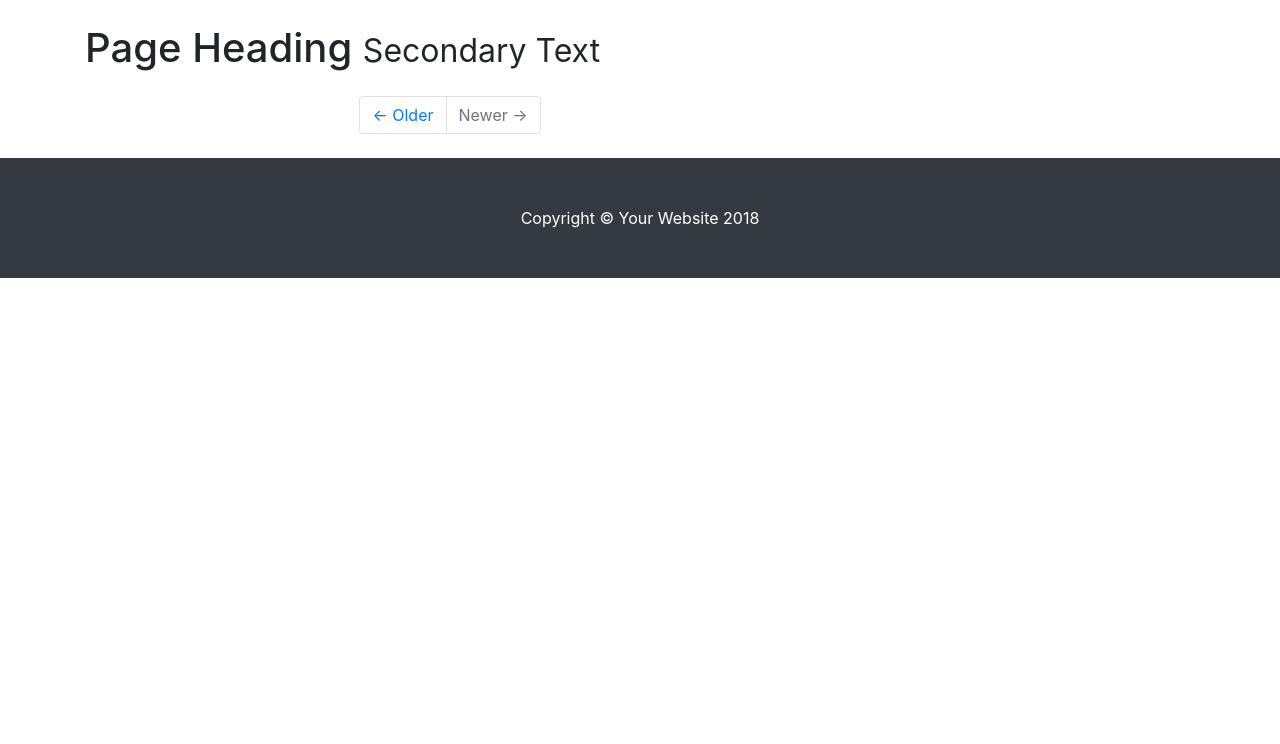
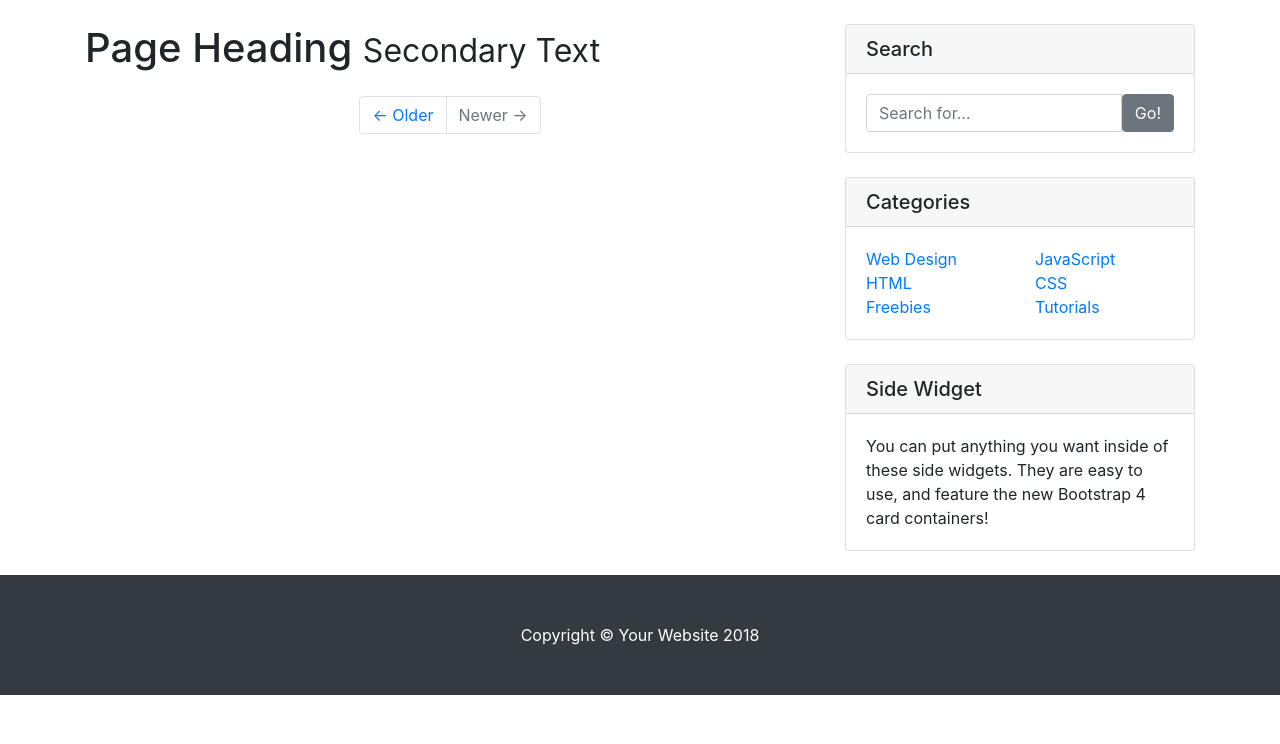
Before and after one commit to 0358rs/Git_test, a Django app: page / in a window 1280 px wide. Shown: the part 56-800 px from the top of the page. Run offline with Django 3.2, Linux system fonts and the light colour scheme; data that the repository does not hold is empty; some libraries are stand-ins or nearby versions.

Commit message:
navi_sidebar分割

```diff
--- a/blog/templates/base.html
+++ b/blog/templates/base.html
@@ -22,39 +22,14 @@
 
   <body>
 
-    <!-- Navigation -->
-    <nav class="navbar navbar-expand-lg navbar-dark bg-dark fixed-top">
-      <div class="container">
-        <a class="navbar-brand" href="#">Start Bootstrap</a>
-        <button class="navbar-toggler" type="button" data-toggle="collapse" data-target="#navbarResponsive" aria-controls="navbarResponsive" aria-expanded="false" aria-label="Toggle navigation">
-          <span class="navbar-toggler-icon"></span>
-        </button>
-        <div class="collapse navbar-collapse" id="navbarResponsive">
-          <ul class="navbar-nav ml-auto">
-            <li class="nav-item active">
-              <a class="nav-link" href="#">Home
-                <span class="sr-only">(current)</span>
-              </a>
-            </li>
-            <li class="nav-item">
-              <a class="nav-link" href="#">About</a>
-            </li>
-            <li class="nav-item">
-              <a class="nav-link" href="#">Services</a>
-            </li>
-            <li class="nav-item">
-              <a class="nav-link" href="#">Contact</a>
-            </li>
-          </ul>
-        </div>
-      </div>
-    </nav>
+    {% include "navi.html" %}
 
     <!-- Page Content -->
     <div class="container">
 
         <div class="row">
           {% block body %}{% endblock %}
+          {% include "sidebar.html" %}
         </div><!-- /.row -->
 
     </div>
--- a/blog/templates/blog/blog_list.html
+++ b/blog/templates/blog/blog_list.html
@@ -1,4 +1,5 @@
 {% extends "base.html" %}
+
 {% load static %}
 {% block body %}
     <!-- Blog Entries Column -->
--- /dev/null
+++ b/blog/templates/navi.html
@@ -0,0 +1,27 @@
+<!-- Navigation -->
+<nav class="navbar navbar-expand-lg navbar-dark bg-dark fixed-top">
+  <div class="container">
+    <a class="navbar-brand" href="#">Start Bootstrap</a>
+    <button class="navbar-toggler" type="button" data-toggle="collapse" data-target="#navbarResponsive" aria-controls="navbarResponsive" aria-expanded="false" aria-label="Toggle navigation">
+      <span class="navbar-toggler-icon"></span>
+    </button>
+    <div class="collapse navbar-collapse" id="navbarResponsive">
+      <ul class="navbar-nav ml-auto">
+        <li class="nav-item active">
+          <a class="nav-link" href="#">Home
+            <span class="sr-only">(current)</span>
+          </a>
+        </li>
+        <li class="nav-item">
+          <a class="nav-link" href="#">About</a>
+        </li>
+        <li class="nav-item">
+          <a class="nav-link" href="#">Services</a>
+        </li>
+        <li class="nav-item">
+          <a class="nav-link" href="#">Contact</a>
+        </li>
+      </ul>
+    </div>
+  </div>
+</nav>
--- /dev/null
+++ b/blog/templates/sidebar.html
@@ -0,0 +1,59 @@
+<!-- Sidebar Widgets Column -->
+<div class="col-md-4">
+
+<!-- Search Widget -->
+<div class="card my-4">
+  <h5 class="card-header">Search</h5>
+  <div class="card-body">
+    <div class="input-group">
+      <input type="text" class="form-control" placeholder="Search for...">
+      <span class="input-group-btn">
+        <button class="btn btn-secondary" type="button">Go!</button>
+      </span>
+    </div>
+  </div>
+</div>
+
+<!-- Categories Widget -->
+<div class="card my-4">
+  <h5 class="card-header">Categories</h5>
+  <div class="card-body">
+    <div class="row">
+      <div class="col-lg-6">
+        <ul class="list-unstyled mb-0">
+          <li>
+            <a href="#">Web Design</a>
+          </li>
+          <li>
+            <a href="#">HTML</a>
+          </li>
+          <li>
+            <a href="#">Freebies</a>
+          </li>
+        </ul>
+      </div>
+      <div class="col-lg-6">
+        <ul class="list-unstyled mb-0">
+          <li>
+            <a href="#">JavaScript</a>
+          </li>
+          <li>
+            <a href="#">CSS</a>
+          </li>
+          <li>
+            <a href="#">Tutorials</a>
+          </li>
+        </ul>
+      </div>
+    </div>
+  </div>
+</div>
+
+<!-- Side Widget -->
+<div class="card my-4">
+  <h5 class="card-header">Side Widget</h5>
+  <div class="card-body">
+    You can put anything you want inside of these side widgets. They are easy to use, and feature the new Bootstrap 4 card containers!
+  </div>
+</div>
+</div>
```
